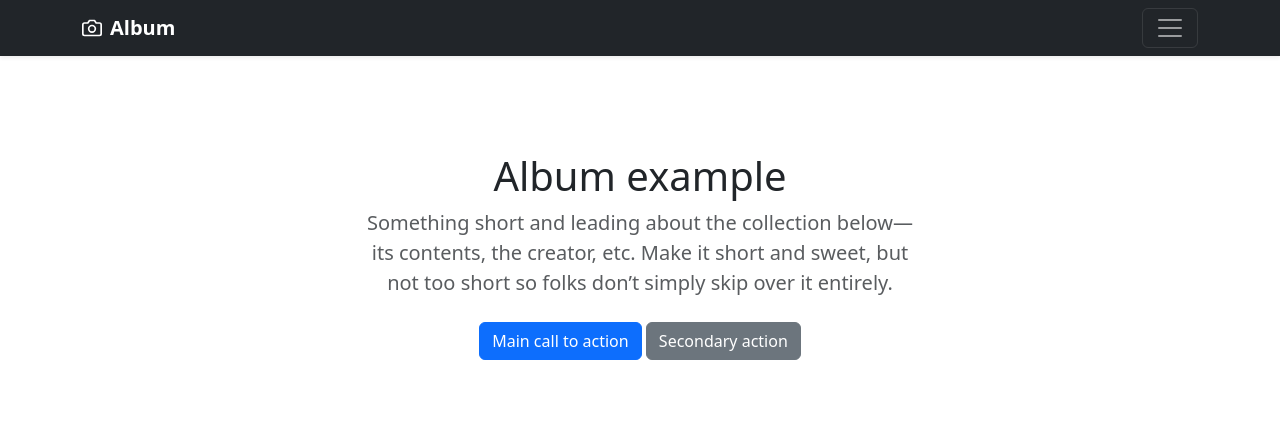
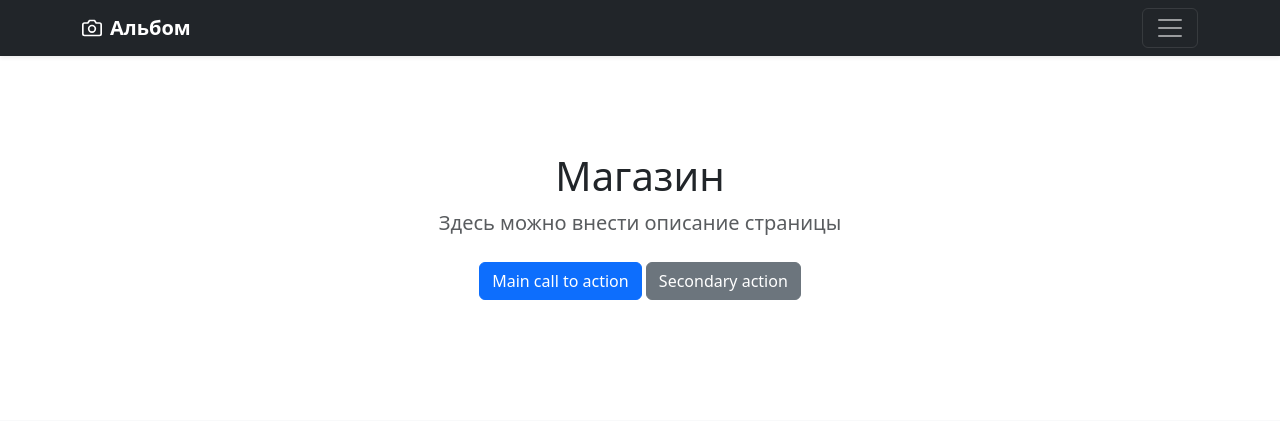
Before and after one commit to KarelinIvan/homework_20_1, a Django app: page /product_list/ in a window 1280 px wide. Shown: the top 421 px of the page. Run offline with Django 5.2, Linux system fonts and the light colour scheme; data comes from the database, SQL or seed files in the repository; some libraries are stand-ins or nearby versions.

Commit message:
43-й коммит, главная страница

```diff
--- a/catalog/templates/base.html
+++ b/catalog/templates/base.html
@@ -162,8 +162,8 @@
   <section class="py-5 text-center container">
     <div class="row py-lg-5">
       <div class="col-lg-6 col-md-8 mx-auto">
-        <h1 class="fw-light">Album example</h1>
-        <p class="lead text-body-secondary">Something short and leading about the collection below—its contents, the creator, etc. Make it short and sweet, but not too short so folks don’t simply skip over it entirely.</p>
+        <h1 class="fw-light">Магазин</h1>
+        <p class="lead text-body-secondary">Здесь можно внести описание страницы</p>
         <p>
           <a href="#" class="btn btn-primary my-2">Main call to action</a>
           <a href="#" class="btn btn-secondary my-2">Secondary action</a>
--- a/catalog/templates/includes/inc_menu.html
+++ b/catalog/templates/includes/inc_menu.html
@@ -2,15 +2,15 @@
     <div class="container">
       <div class="row">
         <div class="col-sm-8 col-md-7 py-4">
-          <h4>About</h4>
-          <p class="text-body-secondary">Add some information about the album below, the author, or any other background context. Make it a few sentences long so folks can pick up some informative tidbits. Then, link them off to some social networking sites or contact information.</p>
+          <h4>Главная</h4>
+          <p class="text-body-secondary">...</p>
         </div>
         <div class="col-sm-4 offset-md-1 py-4">
           <h4>Навигация</h4>
           <ul class="list-unstyled">
             <li><a href="{% url 'catalog:contacts' %}" class="text-white">Контакты</a></li>
-            <li><a href="#" class="text-white">Like on Facebook</a></li>
-            <li><a href="#" class="text-white">Email me</a></li>
+            <li><a href="#" class="text-white">Вход</a></li>
+            <li><a href="#" class="text-white">Регистрация</a></li>
           </ul>
         </div>
       </div>
@@ -20,7 +20,7 @@
     <div class="container">
       <a href="#" class="navbar-brand d-flex align-items-center">
         <svg xmlns="http://www.w3.org/2000/svg" width="20" height="20" fill="none" stroke="currentColor" stroke-linecap="round" stroke-linejoin="round" stroke-width="2" aria-hidden="true" class="me-2" viewBox="0 0 24 24"><path d="M23 19a2 2 0 0 1-2 2H3a2 2 0 0 1-2-2V8a2 2 0 0 1 2-2h4l2-3h6l2 3h4a2 2 0 0 1 2 2z"/><circle cx="12" cy="13" r="4"/></svg>
-        <strong>Album</strong>
+        <strong>Альбом</strong>
       </a>
       <button class="navbar-toggler" type="button" data-bs-toggle="collapse" data-bs-target="#navbarHeader" aria-controls="navbarHeader" aria-expanded="false" aria-label="Toggle navigation">
         <span class="navbar-toggler-icon"></span>
```
